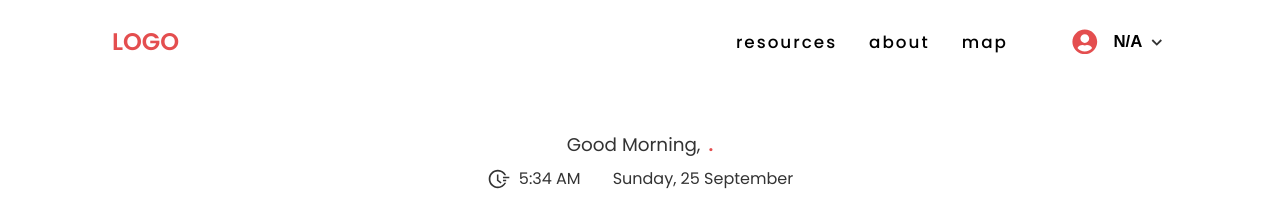
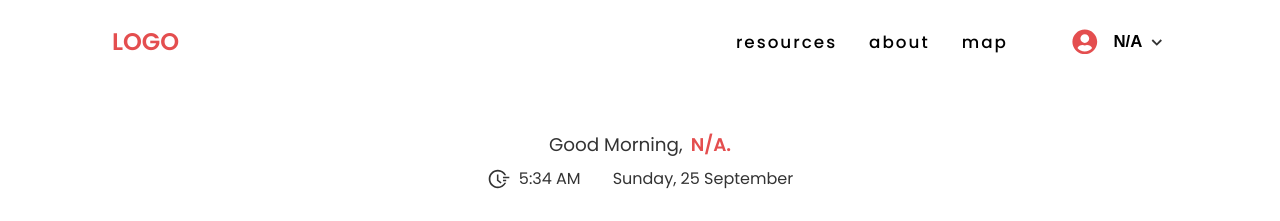
Before and after one commit to sinsimi12/teachers-hack, a React (Create React App) app: page / in a window 1280 px wide. Both pictures are taken after typing "name@example.com", "Sample123" into the empty fields and a click on the button "Log In". Shown: the top 221 px of the page. Built offline with nearby package versions, Linux system fonts and the light colour scheme.

Commit message:
Add name placeholder

```diff
--- a/src/routes/Resources/Resources.route.jsx
+++ b/src/routes/Resources/Resources.route.jsx
@@ -18,7 +18,7 @@ const Resources = () => {
             <div className="upper">
                 <div className="heading">
                     <p className="wish">
-                        {wish} <span className="highlight">{user.name}.</span>
+                        {wish} <span className="highlight">{user.name || "N/A"}.</span>
                     </p>
                     <div className="date">
                         <p>
```
